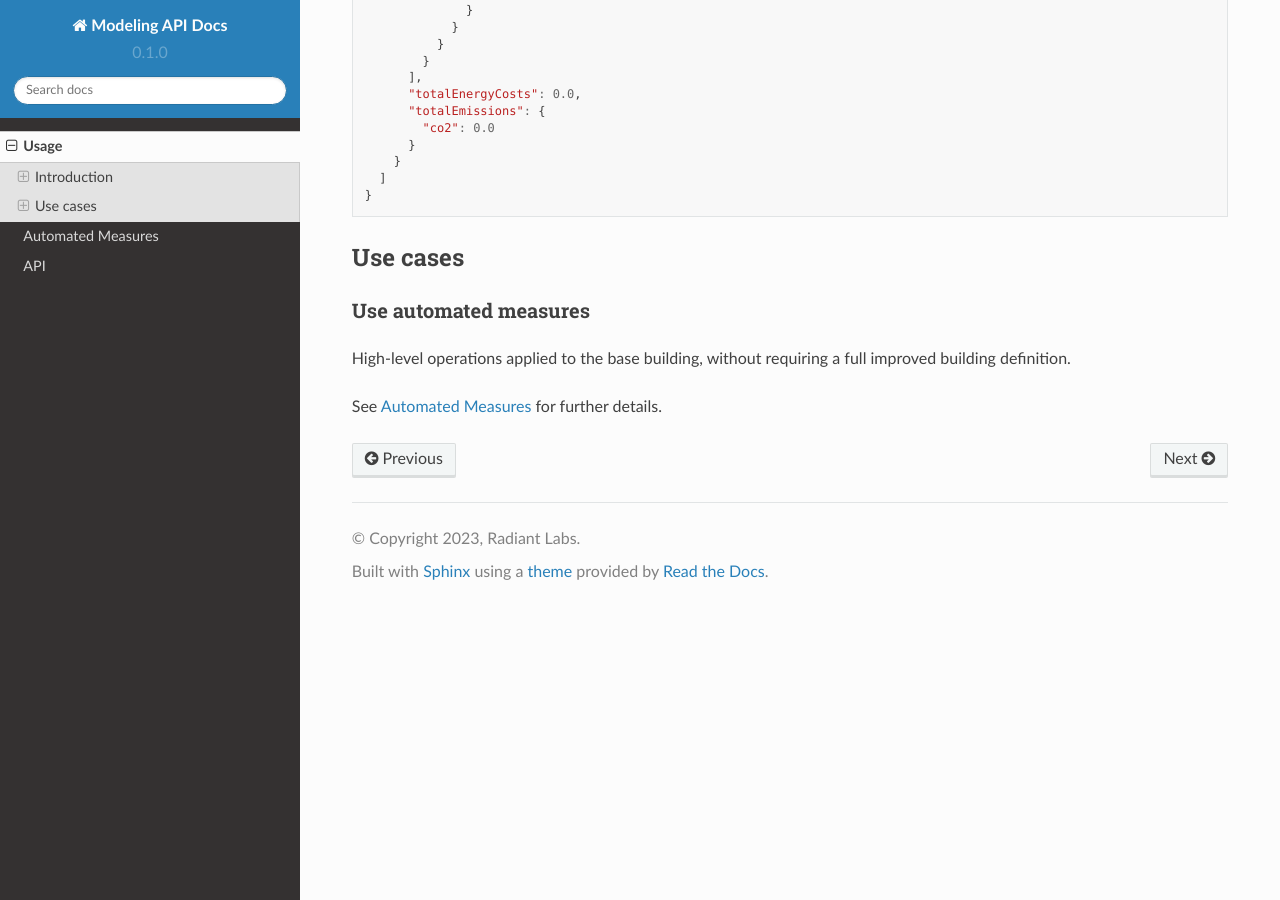
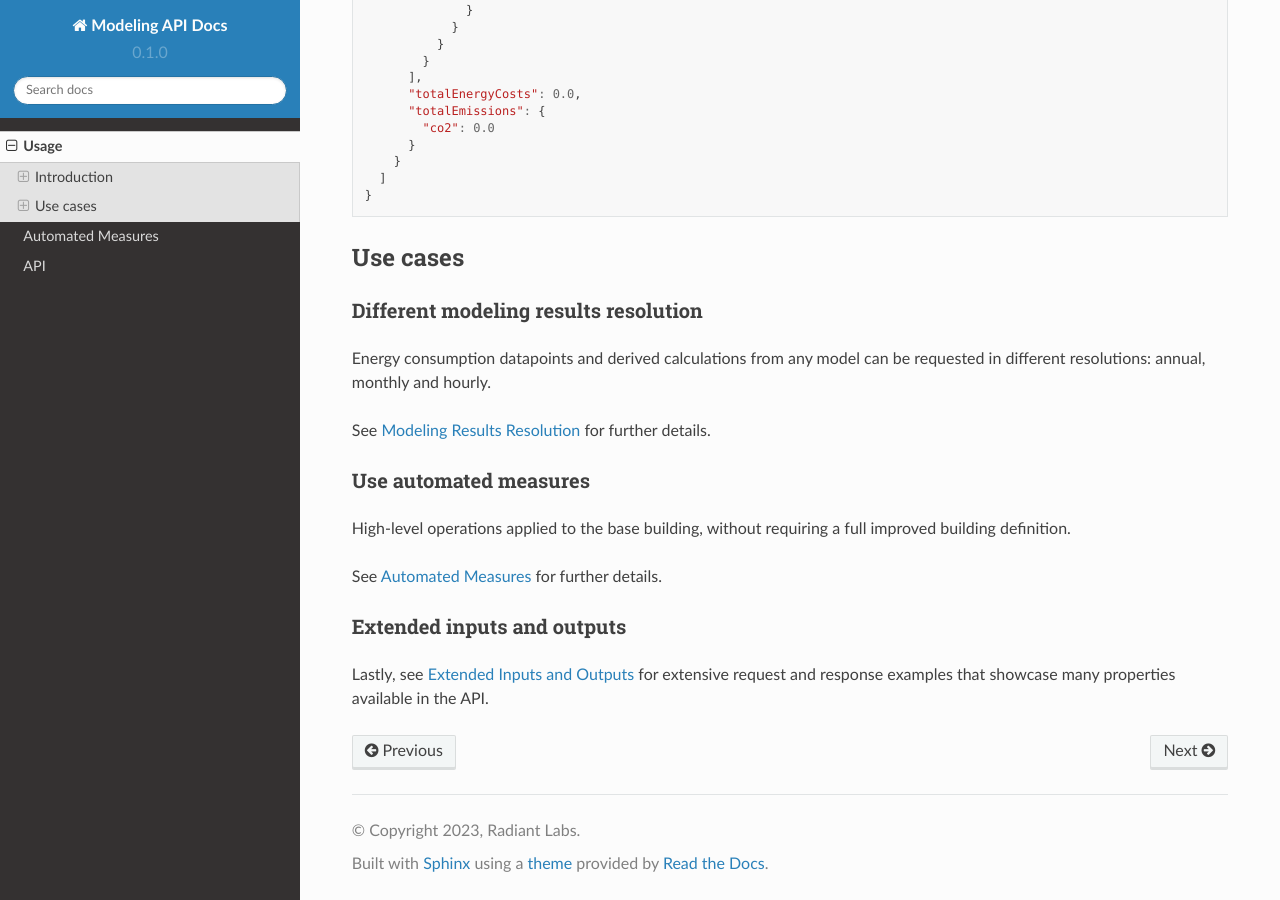
Before and after one commit to RadiantLabs/modeling-api-docs, a Sphinx documentation site: the page built from docs/source/usage.rst, in a window 1280 px wide and 900 px high, scrolled down 1934 px. Built offline with Sphinx 7.4.7 and the Read the Docs theme 2.0.0, drawn with Linux system fonts in a browser that asks for light colours.

Commit message:
Create empty pages for available examples

```diff
--- /dev/null
+++ b/docs/source/extended_inputs_and_outputs.rst
@@ -0,0 +1,6 @@
+.. _extended_inputs_and_outputs:
+
+Extended Inputs and Outputs
+===========================
+
+TBD
--- /dev/null
+++ b/docs/source/modeling_results_resolution.rst
@@ -0,0 +1,6 @@
+.. _modeling_results_resolution:
+
+Modeling Results Resolution
+===========================
+
+TBD
--- a/docs/source/usage.rst
+++ b/docs/source/usage.rst
@@ -29,6 +29,14 @@ And the response will have the following structure.
 Use cases
 ---------
 
+Different modeling results resolution
+*************************************
+
+Energy consumption datapoints and derived calculations from any model can be requested in different resolutions: annual,
+monthly and hourly.
+
+See :ref:`modeling_results_resolution` for further details.
+
 Use automated measures
 **********************
 
@@ -36,8 +44,8 @@ High-level operations applied to the base building, without requiring a full imp
 
 See :ref:`automated_measures` for further details.
 
-..
-   Request hourly results
-   **********************
+Extended inputs and outputs
+***************************
 
-   TBD
+Lastly, see :ref:`extended_inputs_and_outputs` for extensive request and response examples that showcase many properties
+available in the API.
```
